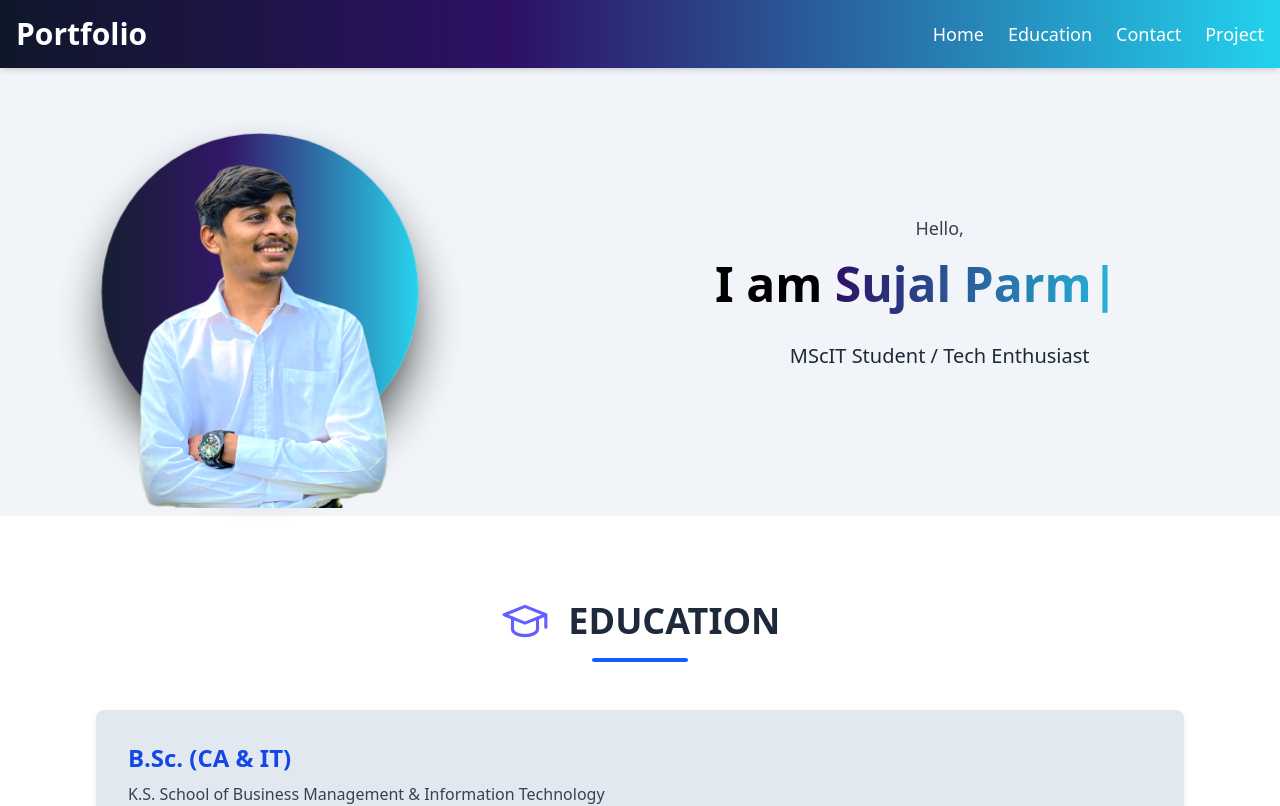
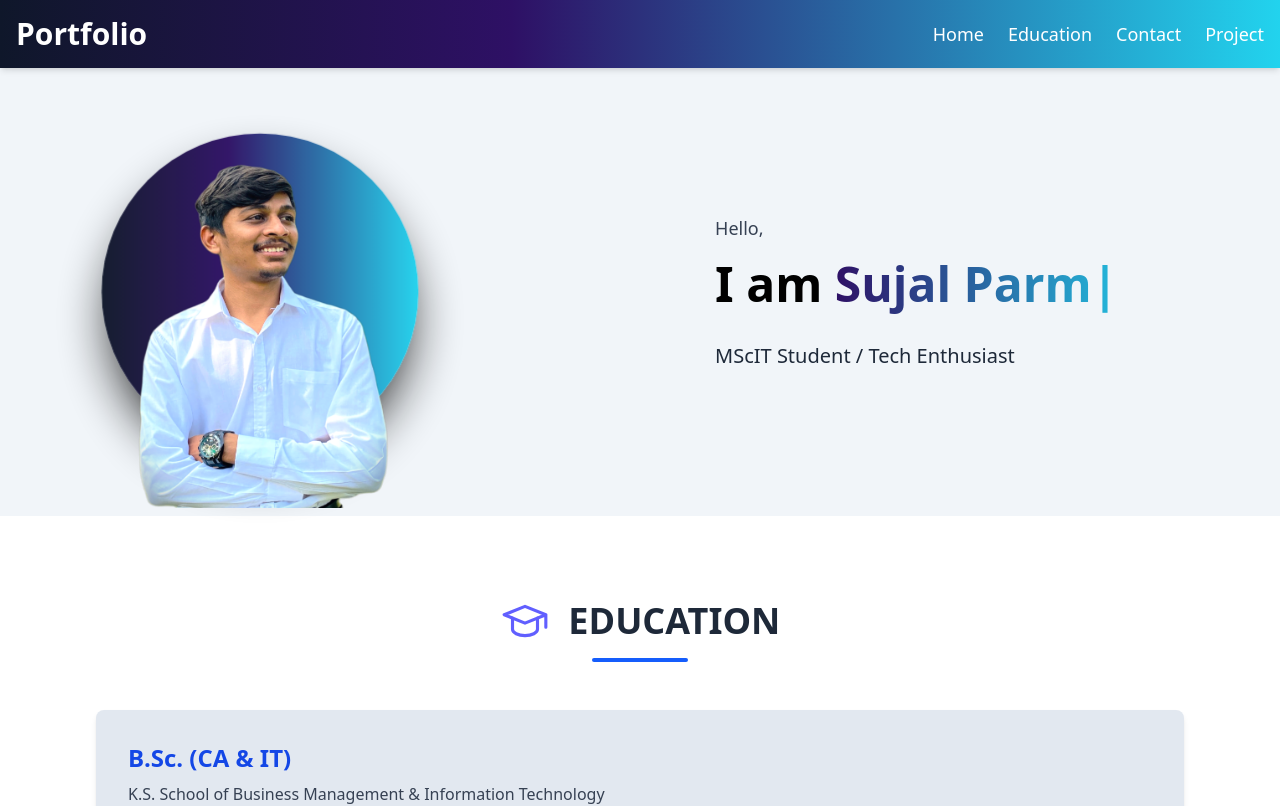
Before and after one commit to Sujal1834/sujal_port, a React (Vite) app: page / in a window 1280 px wide. Shown: the top 806 px of the page. Built offline with nearby package versions, Linux system fonts and the light colour scheme.

Commit message:
update gap

```diff
--- a/src/components/Section1.jsx
+++ b/src/components/Section1.jsx
@@ -42,7 +42,7 @@ const section1 = () => {
         <img src={profilephoto} alt="profile picture" className="relative w-200 h-90" />
         </div>
 
-        <div className="text-center md:text-left flex flex-col gap-3 sm:items-left items-center">
+        <div className="text-center md:text-left flex flex-col gap-3 sm:items-left">
           <p className="text-lg text-gray-700">Hello,</p>
           <h1 className="text-3xl sm:text-5xl font-bold leading-tight">
               I am <span className="inline-block align-bottom text-left md:text-left sm:text-left text-bgcolor" style={{ width: '12ch' }}>{text}<span classNameName="blinking-cursor text-black font-thin ml-1">|</span> </span>
```
